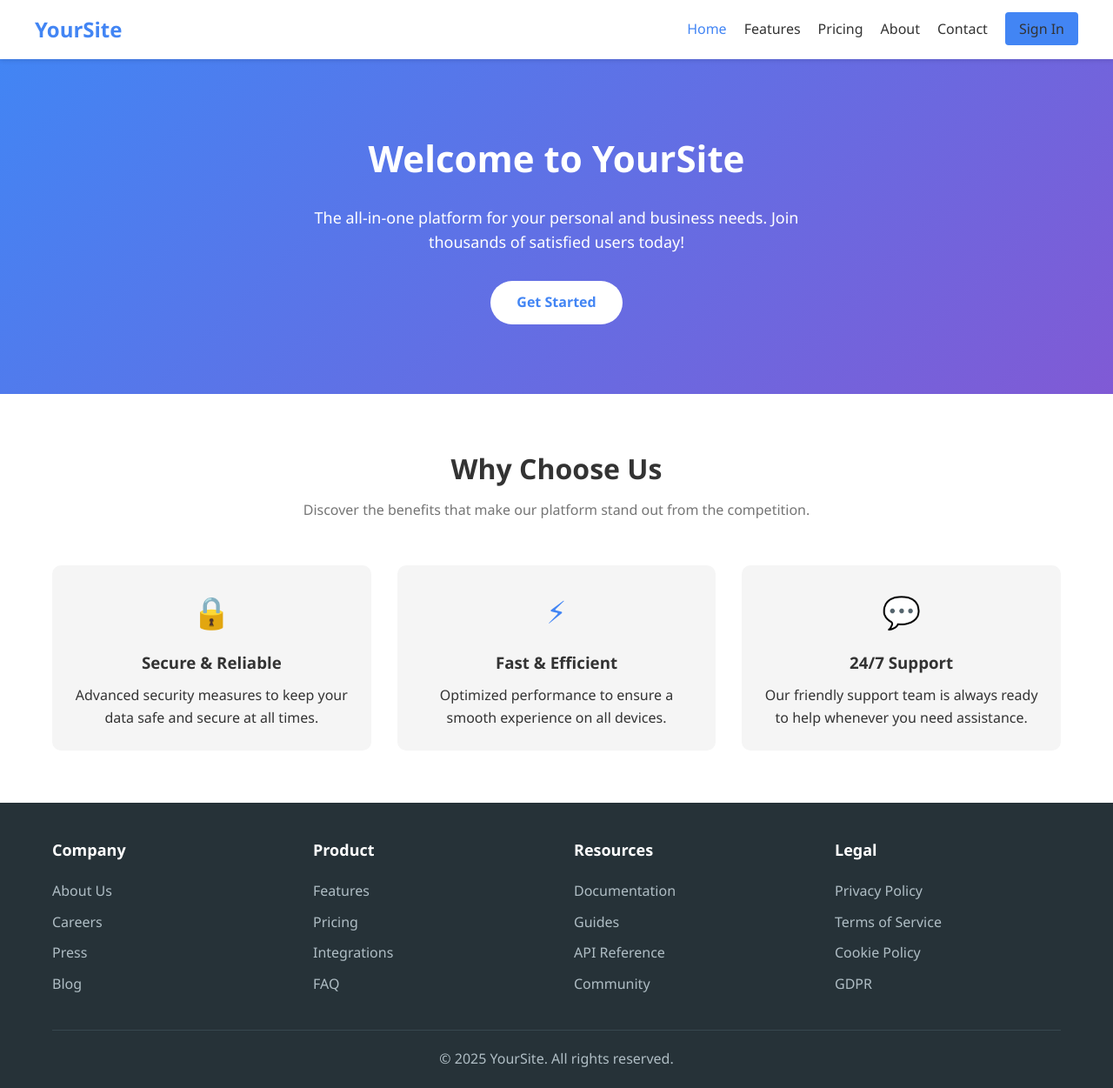
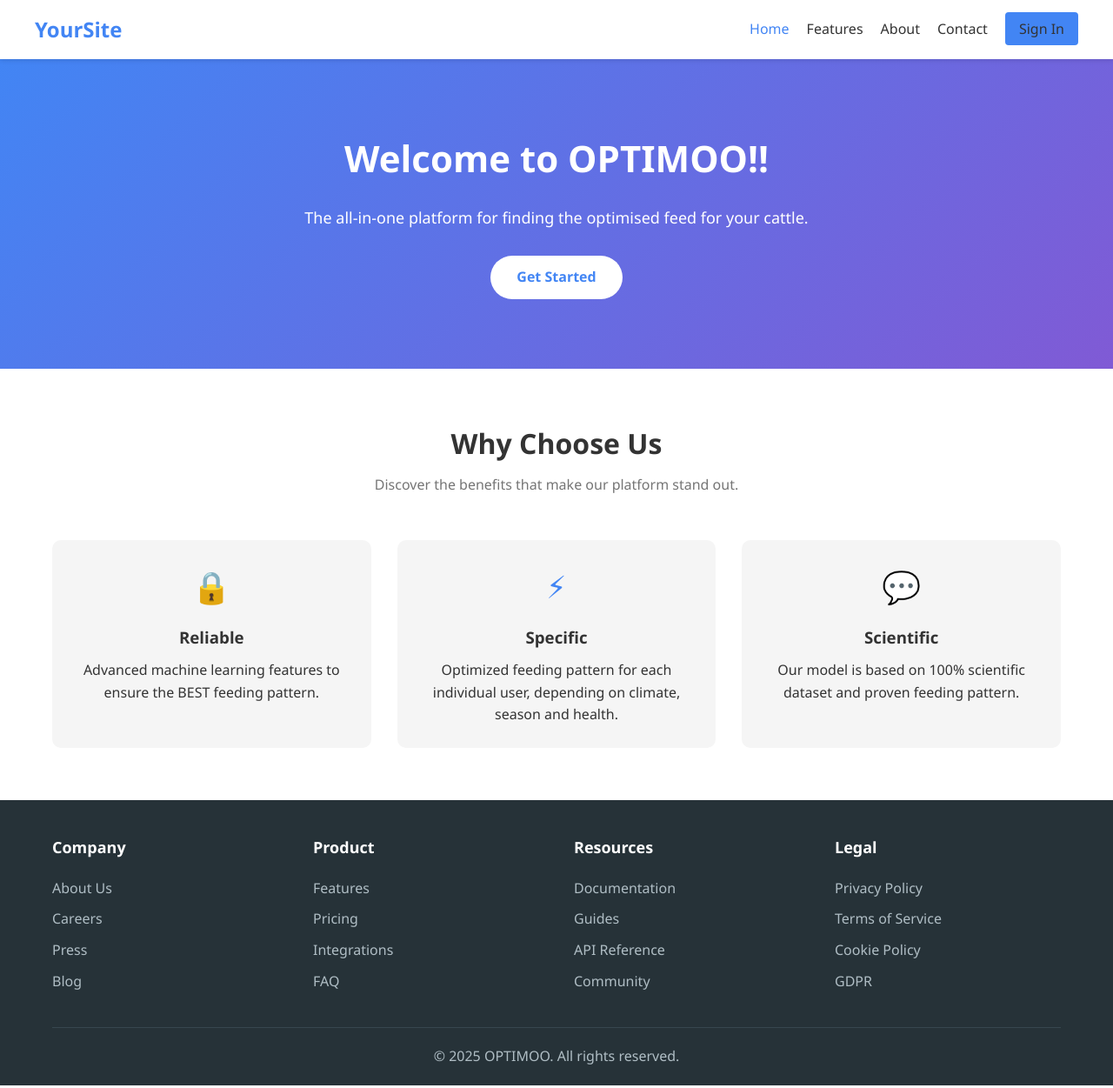
Before and after one commit to amr-jth/optimoo, a Flask app: page / in a window 1280 px wide. Shown: the whole page at 87% size. Run offline with Flask 3, Linux system fonts and the light colour scheme.

Commit message:
Update 1 sri

```diff
--- a/website/template/basehome1.html
+++ b/website/template/basehome1.html
@@ -3,7 +3,7 @@
 <head>
     <meta charset="UTF-8">
     <meta name="viewport" content="width=device-width, initial-scale=1.0">
-    <title>YourSite - Homepage</title>
+    <title>OPTIMOO - Homepage</title>
     <style>
         :root {
             --primary-color: #4285f4;
@@ -341,7 +341,6 @@
             <ul class="nav-links">
                 <li><a href="#" class="active">Home</a></li>
                 <li><a href="#">Features</a></li>
-                <li><a href="#">Pricing</a></li>
                 <li><a href="#">About</a></li>
                 <li><a href="#">Contact</a></li>
                 <li><a href="#" class="sign-in-button" id="sign-in-btn">Sign In</a></li>
@@ -352,8 +351,8 @@
     <!-- Hero Section -->
     <section class="hero">
         <div class="container">
-            <h1>Welcome to YourSite</h1>
-            <p>The all-in-one platform for your personal and business needs. Join thousands of satisfied users today!</p>
+            <h1>Welcome to OPTIMOO!!</h1>
+            <p>The all-in-one platform for finding the optimised feed for your cattle.</p>
             <a href="#" class="cta-button" id="hero-sign-in-btn">Get Started</a>
         </div>
     </section>
@@ -363,23 +362,23 @@
         <div class="container">
             <div class="section-title">
                 <h2>Why Choose Us</h2>
-                <p>Discover the benefits that make our platform stand out from the competition.</p>
+                <p>Discover the benefits that make our platform stand out.</p>
             </div>
             <div class="features-grid">
                 <div class="feature-card">
                     <div class="feature-icon">🔒</div>
-                    <h3>Secure & Reliable</h3>
-                    <p>Advanced security measures to keep your data safe and secure at all times.</p>
+                    <h3>Reliable</h3>
+                    <p>Advanced machine learning features to ensure the BEST feeding pattern.</p>
                 </div>
                 <div class="feature-card">
                     <div class="feature-icon">⚡</div>
-                    <h3>Fast & Efficient</h3>
-                    <p>Optimized performance to ensure a smooth experience on all devices.</p>
+                    <h3>Specific</h3>
+                    <p>Optimized feeding pattern for each individual user, depending on climate, season and health.</p>
                 </div>
                 <div class="feature-card">
                     <div class="feature-icon">💬</div>
-                    <h3>24/7 Support</h3>
-                    <p>Our friendly support team is always ready to help whenever you need assistance.</p>
+                    <h3>Scientific</h3>
+                    <p>Our model is based on 100% scientific dataset and proven feeding pattern.</p>
                 </div>
             </div>
         </div>
@@ -461,7 +460,7 @@
                 </div>
             </div>
             <div class="footer-bottom">
-                <p>&copy; 2025 YourSite. All rights reserved.</p>
+                <p>&copy; 2025 OPTIMOO. All rights reserved.</p>
             </div>
         </div>
     </footer>
```
